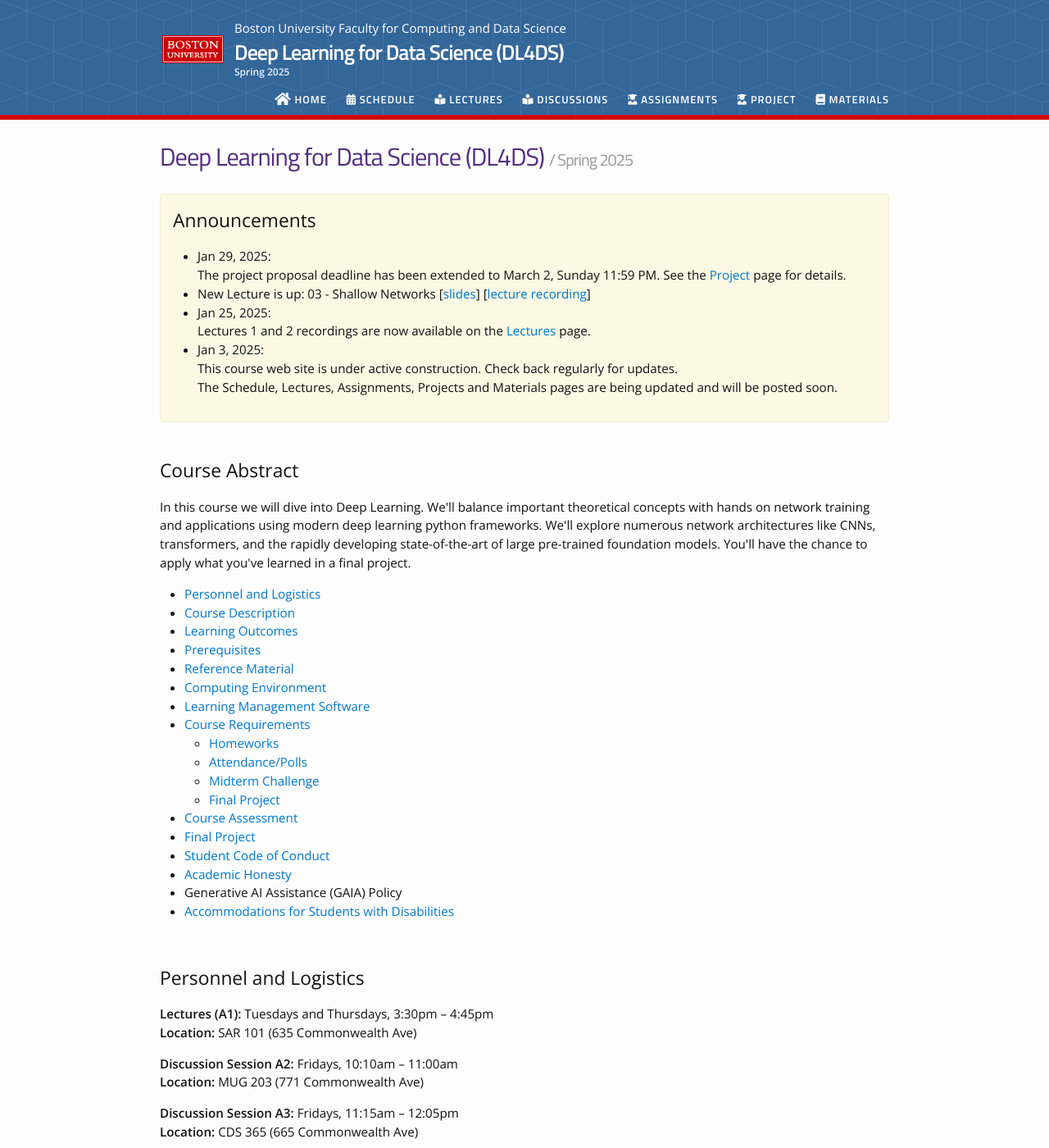
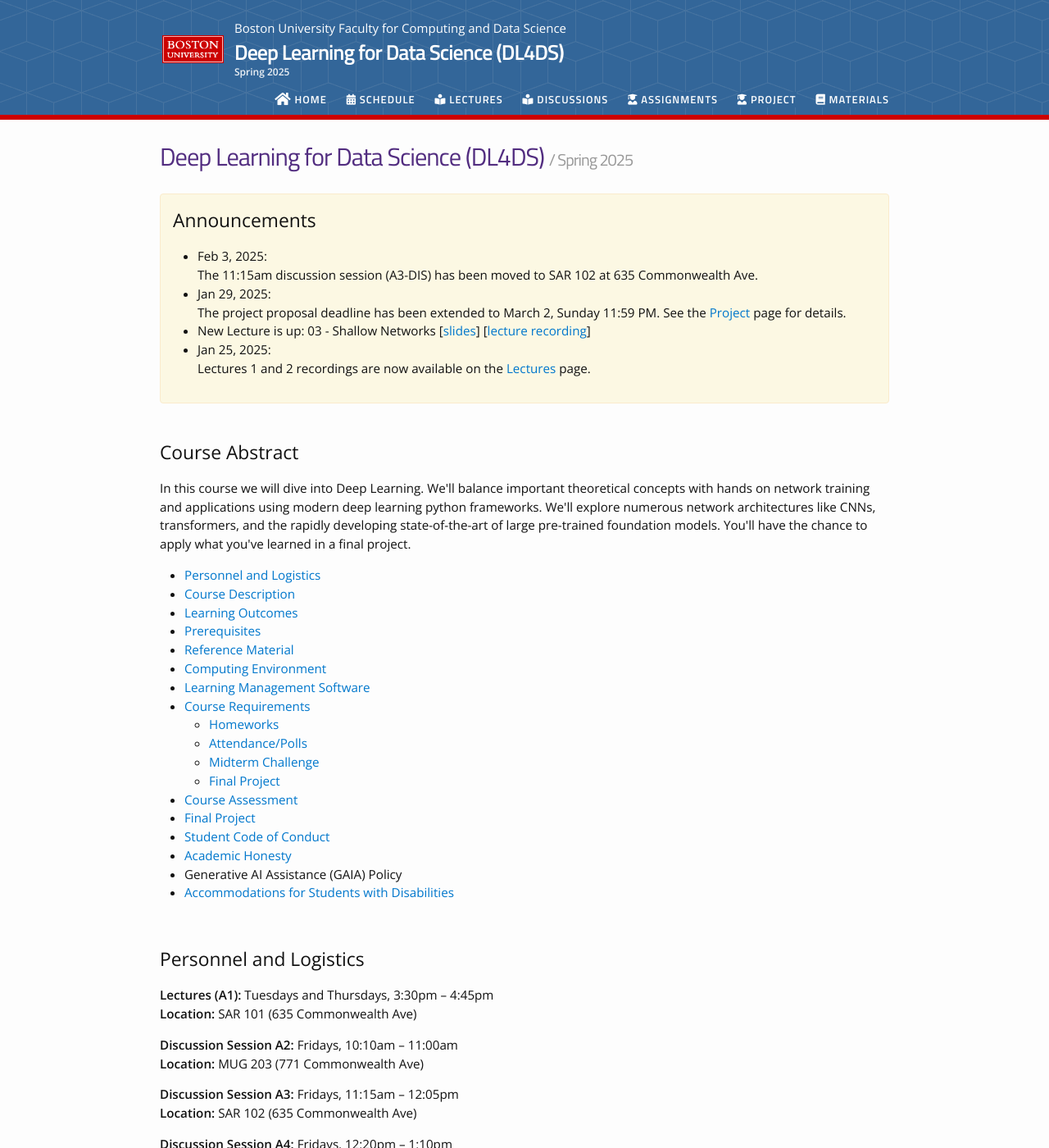
Before and after one commit to DL4DS/sp2025, a Jekyll site: the page built from index.md, in a window 1280 px wide and 1400 px high. Shown: the whole window at 82% size. Built offline with Jekyll 4.4.1, drawn with Linux system fonts in a browser that asks for light colours; nearby versions of some CDN libraries.

Commit message:
lec5 tweaks

```diff
--- a/index.md
+++ b/index.md
@@ -16,7 +16,7 @@ layout: home
 **Location:** MUG 203 (771 Commonwealth Ave)
 
 **Discussion Session A3:** Fridays, 11:15am -- 12:05pm<br>
-**Location:** CDS 365 (665 Commonwealth Ave)
+**Location:** SAR 102 (635 Commonwealth Ave)
 
 **Discussion Session A4:** Fridays, 12:20pm -- 1:10pm<br>
 **Location:** FLR 122 (808 Commonwealth Ave)
```
Also changed, not shown: _announcements/03_disc_room_moved.md (added, +6 -0 lines), _lectures/04_deep_nets.md (+2 -2 lines), _lectures/05_loss_fcns.md (+2 -0 lines).
